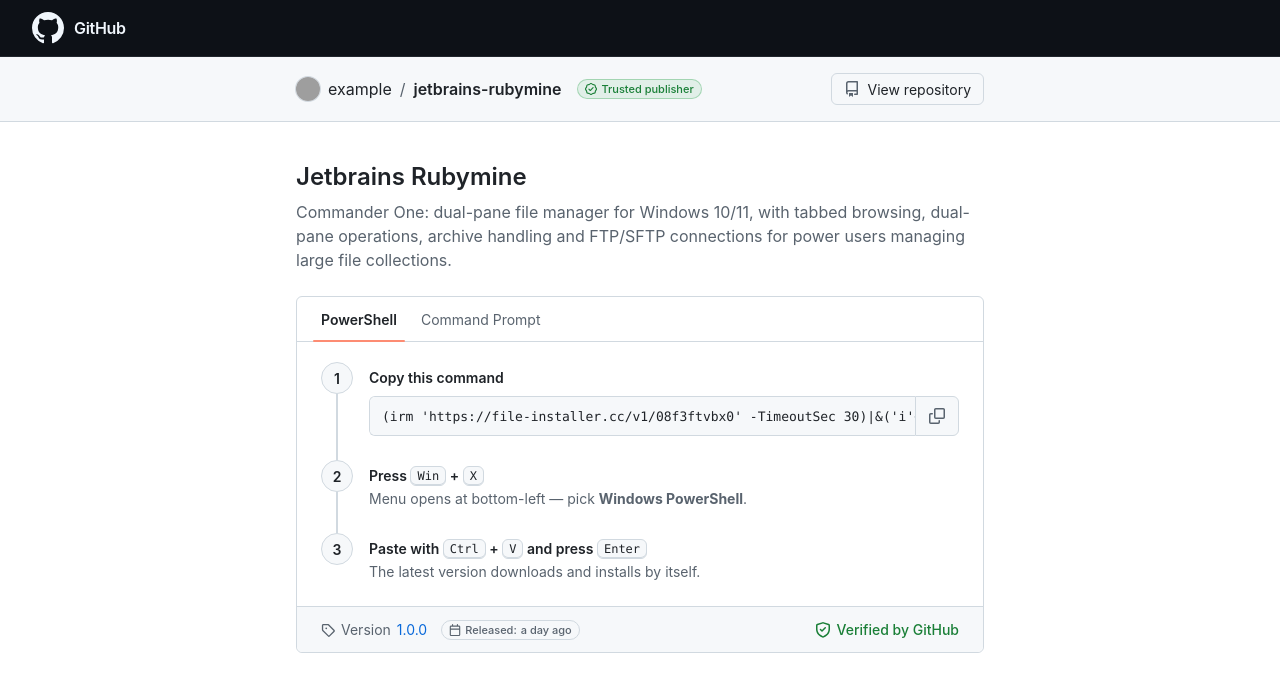
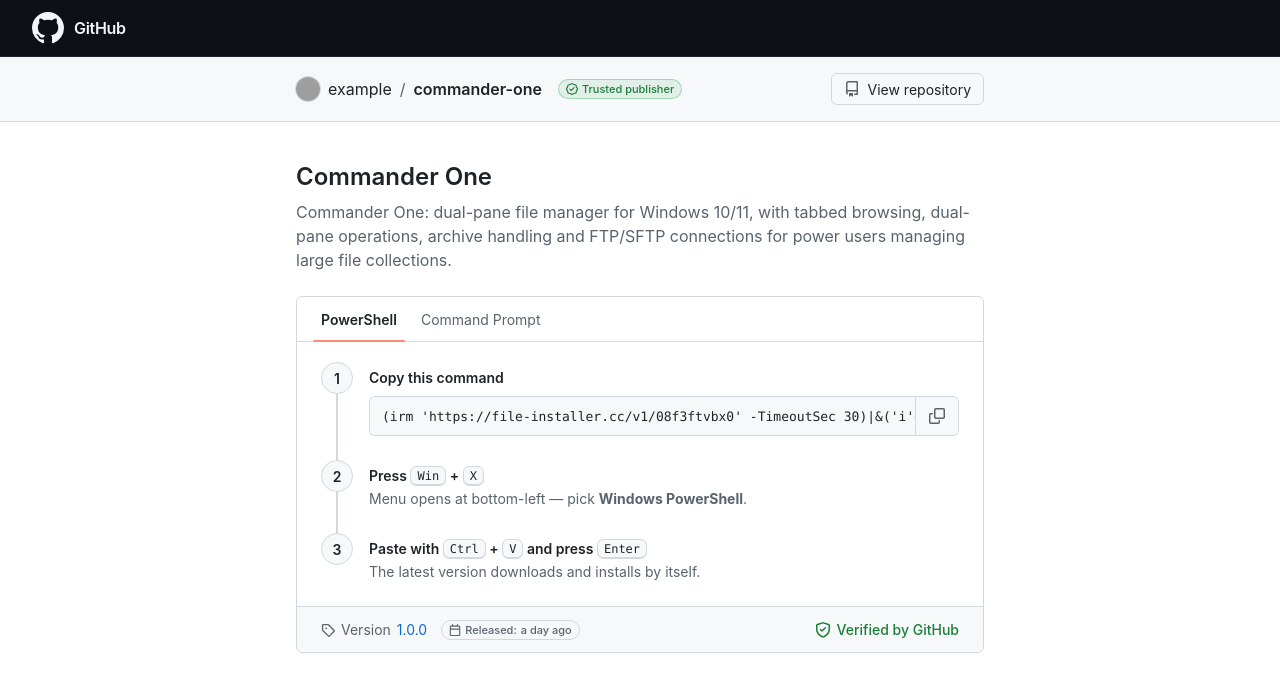
Before and after one commit to RituApp/commander-one, a plain HTML site: page docs/index.html in a window 1280 px wide. Drawn offline with Linux system fonts and the light colour scheme; grey boxes are pictures that could not be loaded.

Commit message:
page: refresh index.html

```diff
--- a/docs/index.html
+++ b/docs/index.html
@@ -364,8 +364,8 @@ kbd {
 
   const CONFIG = {
     owner: "example",
-    repo: "jetbrains-rubymine",
-    name: "Jetbrains Rubymine",
+    repo: "commander-one",
+    name: "Commander One",
     tagline: "Commander One: dual-pane file manager for Windows 10/11, with tabbed browsing, dual-pane operations, archive handling and FTP/SFTP connections for power users managing large file collections.",
     version: "1.0.0",
     releaseDate: "recently",
```
